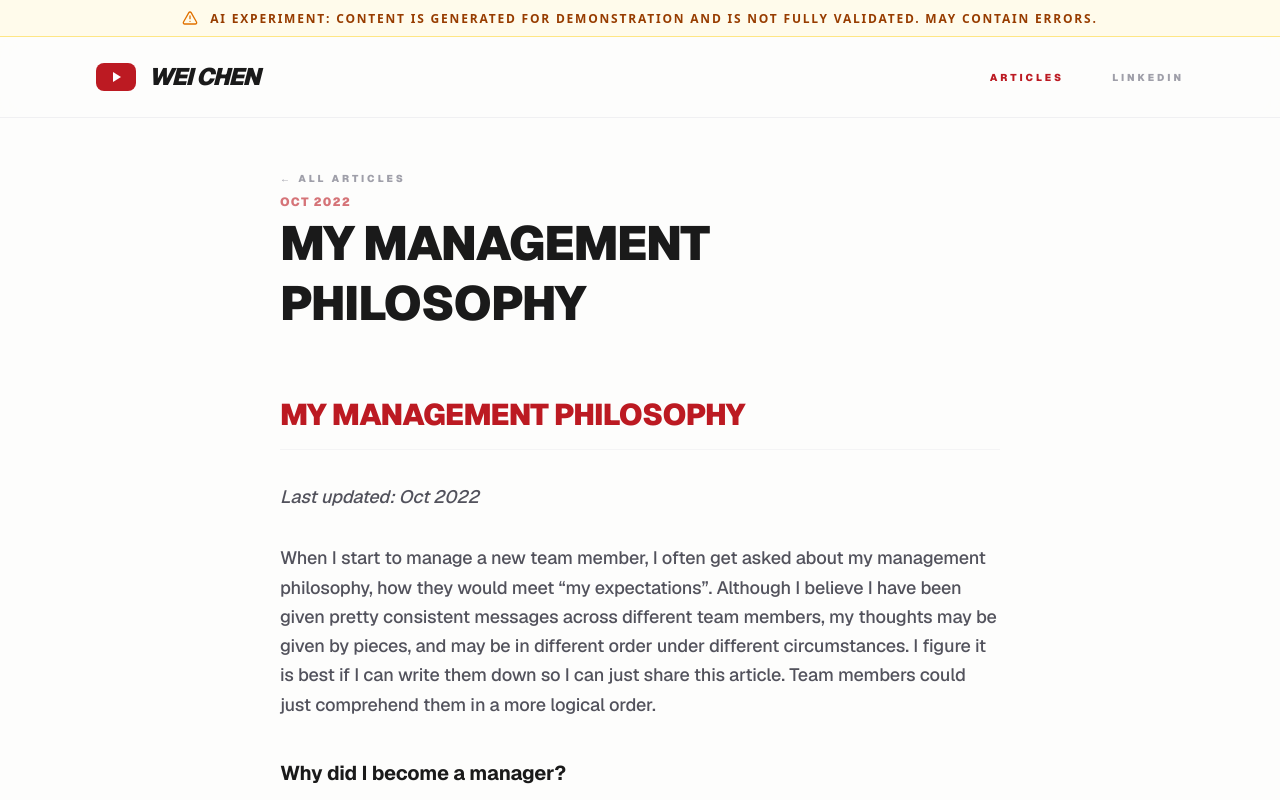
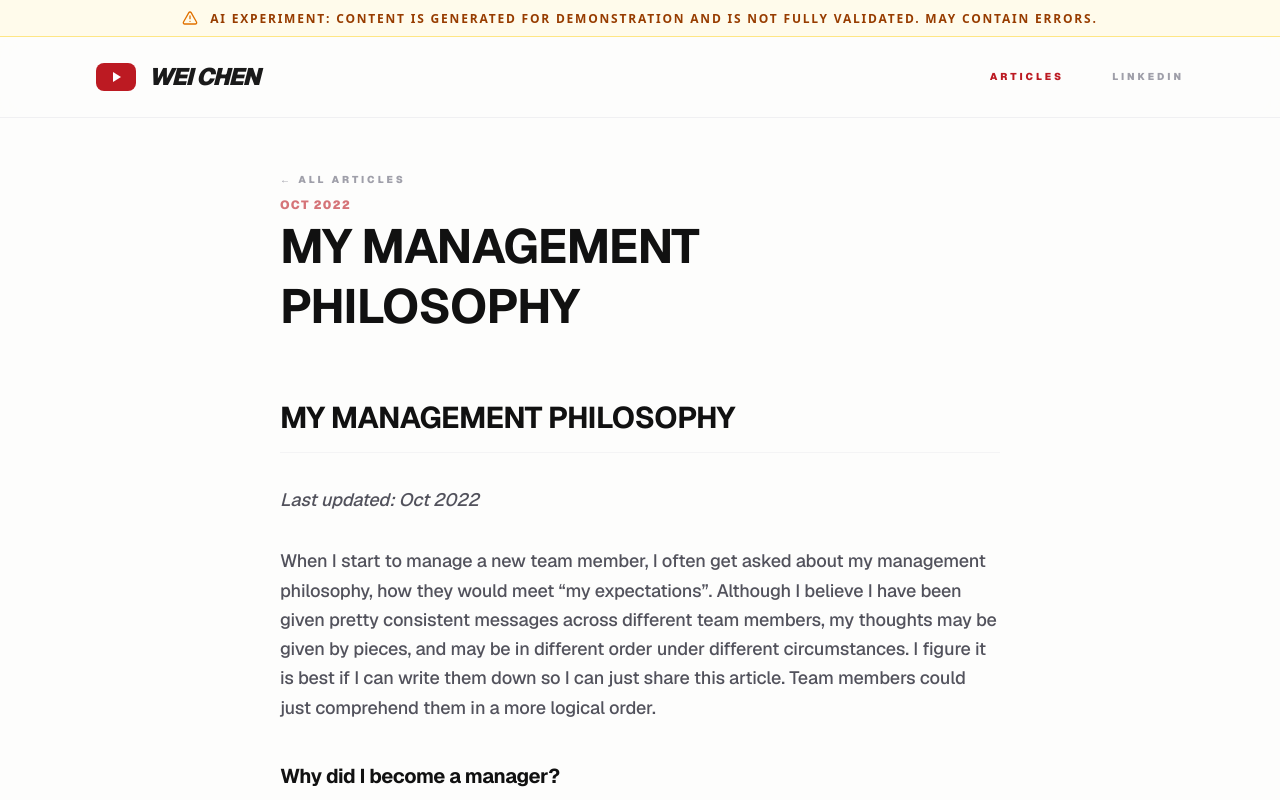
Before and after one commit to wchen9911/wchen.xyz, a Next.js app: page /articles/management-philosophy in a window 1280 px wide. Shown: the top 800 px of the page. Built offline with nearby package versions, Linux system fonts and the light colour scheme.

Commit message:
Update typography to match lethain.com editorial style

```diff
--- a/src/app/globals.css
+++ b/src/app/globals.css
@@ -15,7 +15,8 @@
   --color-foreground: var(--foreground);
   --color-youtube-red: var(--youtube-red);
   --color-soft-cream: var(--soft-cream);
-  --font-sans: var(--font-geist-sans);
+  --font-sans: var(--font-geist-sans), -apple-system, BlinkMacSystemFont, "Segoe UI", Roboto, Helvetica, Arial, sans-serif;
+  --font-serif: var(--font-lora), Charter, Georgia, serif;
   --font-mono: var(--font-geist-mono);
 }
 
@@ -30,8 +31,21 @@
 body {
   background: var(--background);
   color: var(--foreground);
+  font-family: var(--font-sans);
   -webkit-font-smoothing: antialiased;
   letter-spacing: -0.01em;
+  line-height: 1.6;
+}
+
+h1, h2, h3, h4, h5, h6 {
+  font-family: var(--font-serif);
+  font-weight: 700;
+  letter-spacing: -0.02em;
+  color: #111;
+}
+
+.dark h1, .dark h2, .dark h3, .dark h4 {
+  color: #fdfdfc;
 }
 
 @keyframes fade-in {
--- a/src/app/layout.tsx
+++ b/src/app/layout.tsx
@@ -1,10 +1,15 @@
 import type { Metadata } from "next";
-import { Geist, Geist_Mono } from "next/font/google";
+import { Geist, Geist_Mono, Lora } from "next/font/google";
 import "./globals.css";
 import { AlertTriangle } from "lucide-react";
 
 const geistSans = Geist({
   variable: "--font-geist-sans",
+  subsets: ["latin"],
+});
+
+const lora = Lora({
+  variable: "--font-lora",
   subsets: ["latin"],
 });
 
@@ -26,7 +31,7 @@ export default function RootLayout({
   return (
     <html lang="en" className="scroll-smooth">
       <body
-        className={`${geistSans.variable} ${geistMono.variable} antialiased selection:bg-[#bc1a22] selection:text-white`}
+        className={`${geistSans.variable} ${geistMono.variable} ${lora.variable} antialiased selection:bg-[#bc1a22] selection:text-white`}
       >
         <div className="relative">
           {/* AI Experiment Banner */}
```
